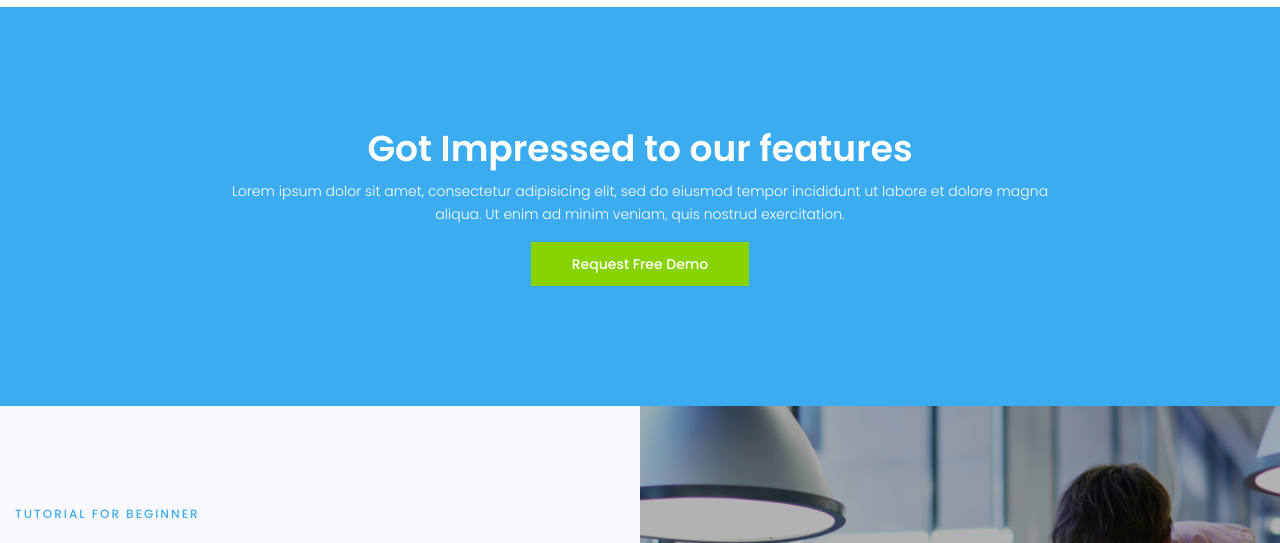
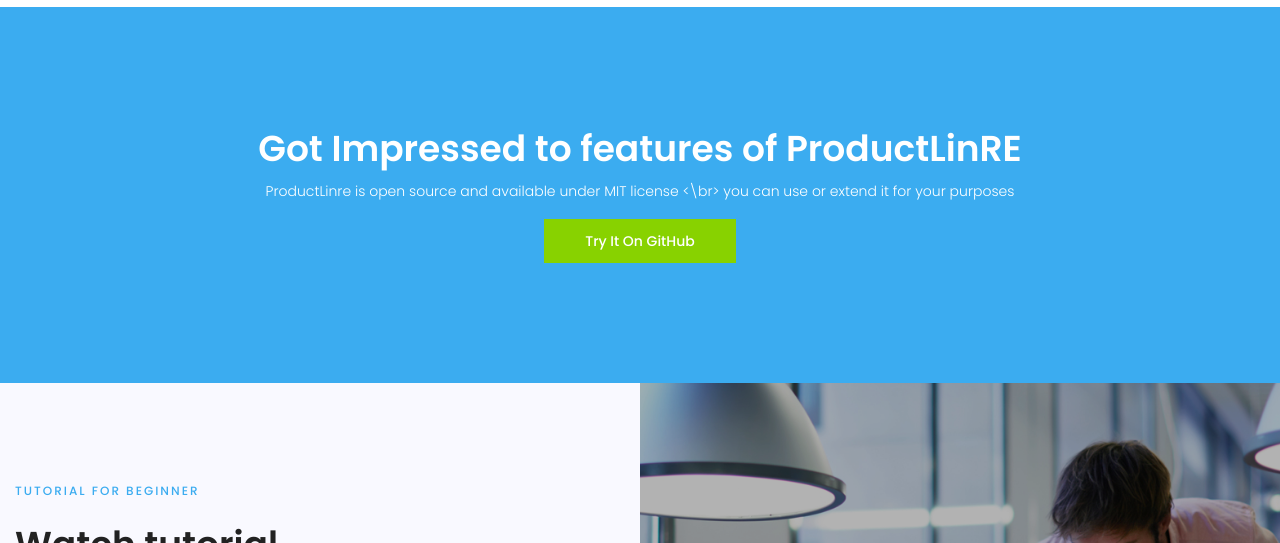
Before and after one commit to ghofrani85/ProductLinRE, a plain HTML site: page index.html in a window 1280 px wide. Shown: the part 3640-4183 px from the top of the page. Drawn offline with nearby package versions, Linux system fonts and the light colour scheme; some packages are replaced by stand-ins of ours.

Commit message:
Update index.html

```diff
--- a/index.html
+++ b/index.html
@@ -254,9 +254,9 @@ Upon completion, products with specific artefacts can be downloaded.
 					<div class="row d-flex justify-content-center">
 						<div class="menu-content col-lg-9">
 							<div class="title text-center">
-								<h1 class="mb-10 text-white">Got Impressed to our features</h1>
-								<p class="text-white">Lorem ipsum dolor sit amet, consectetur adipisicing elit, sed do eiusmod tempor incididunt ut labore  et dolore magna aliqua. Ut enim ad minim veniam, quis nostrud exercitation.</p>
-								<a class="primary-btn" href="#">Request Free Demo</a>
+								<h1 class="mb-10 text-white">Got Impressed to features of ProductLinRE</h1>
+								<p class="text-white">ProductLinre is open source and available under MIT license <\br> you can use or extend it for your purposes</p>
+								<a class="primary-btn" href="#">Try it on GitHub</a>
 							</div>
 						</div>
 					</div>
```
